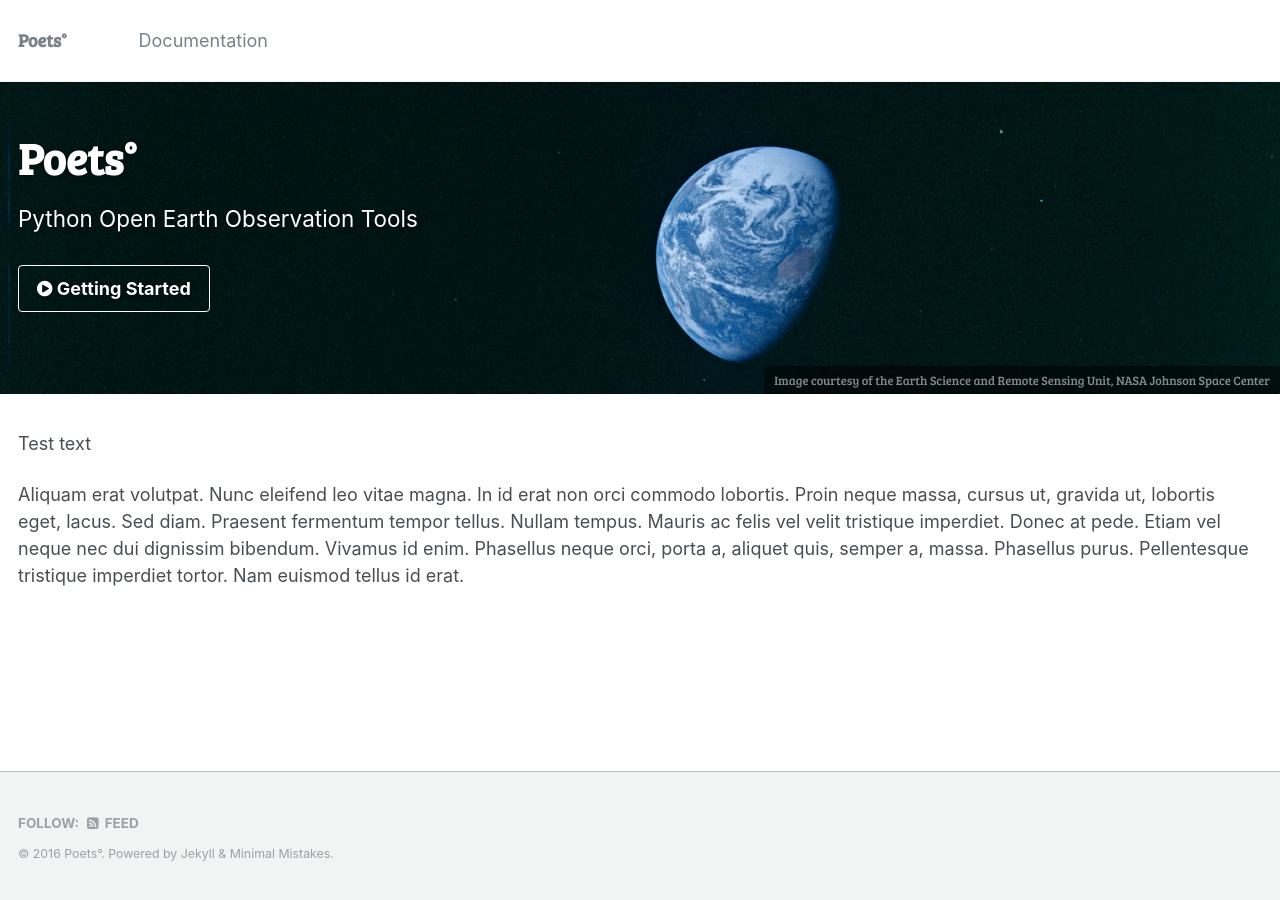
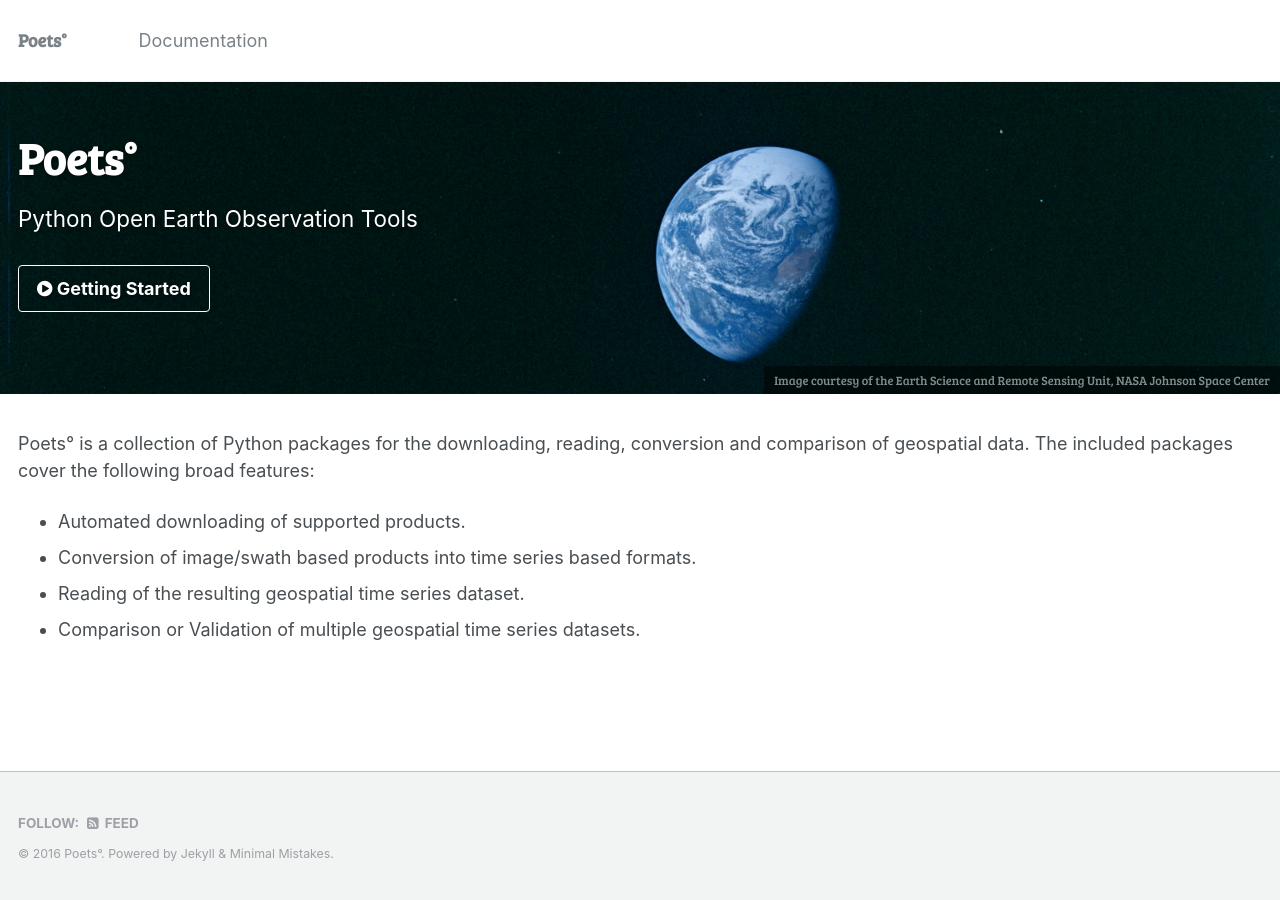
Before and after one commit to TUW-GEO/poets, a Jekyll site: the page built from _pages/home.md, in a window 1280 px wide. Built offline with Jekyll 4.4.1, drawn with Linux system fonts in a browser that asks for light colours.

Commit message:
Add first general description of poets on home page.

```diff
--- a/_pages/home.md
+++ b/_pages/home.md
@@ -10,12 +10,11 @@ header:
 excerpt: 'Python Open Earth Observation Tools'
 ---
 
-Test text
+Poets° is a collection of Python packages for the downloading, reading,
+conversion and comparison of geospatial data. The included packages cover the
+following broad features:
 
-Aliquam erat volutpat. Nunc eleifend leo vitae magna. In id erat non orci
-commodo lobortis. Proin neque massa, cursus ut, gravida ut, lobortis eget,
-lacus. Sed diam. Praesent fermentum tempor tellus. Nullam tempus. Mauris ac
-felis vel velit tristique imperdiet. Donec at pede. Etiam vel neque nec dui
-dignissim bibendum. Vivamus id enim. Phasellus neque orci, porta a, aliquet
-quis, semper a, massa. Phasellus purus. Pellentesque tristique imperdiet tortor.
-Nam euismod tellus id erat.
+- Automated downloading of supported products.
+- Conversion of image/swath based products into time series based formats.
+- Reading of the resulting geospatial time series dataset.
+- Comparison or Validation of multiple geospatial time series datasets.
```
